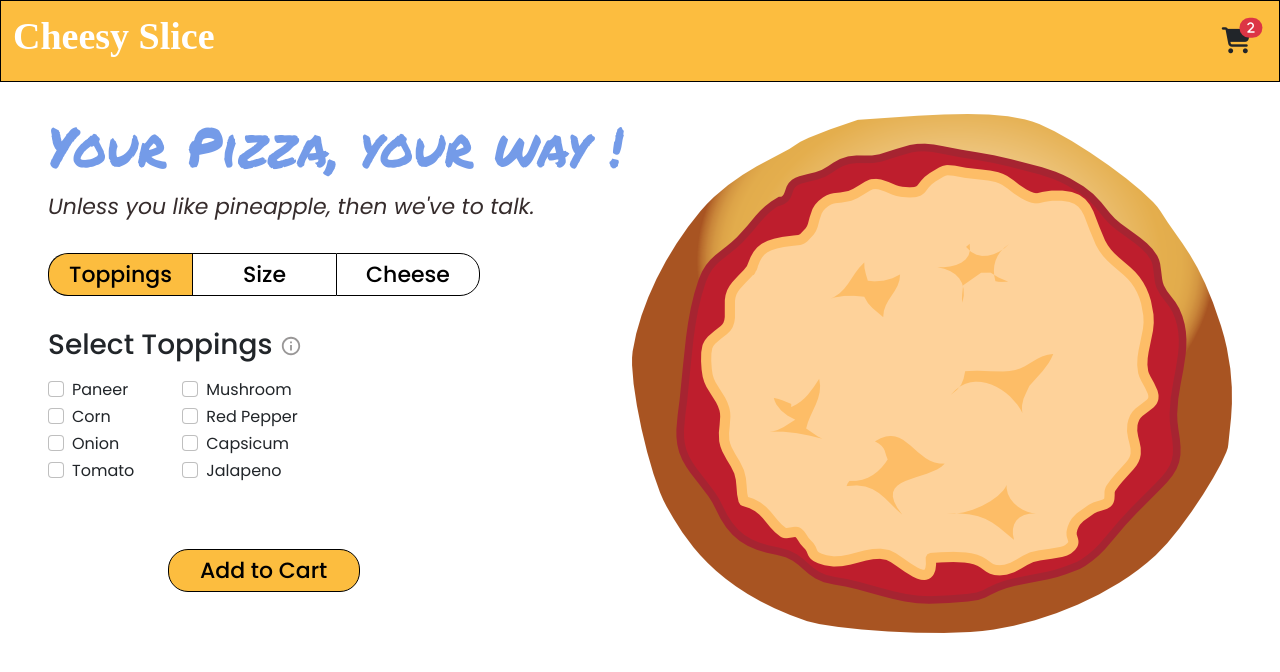
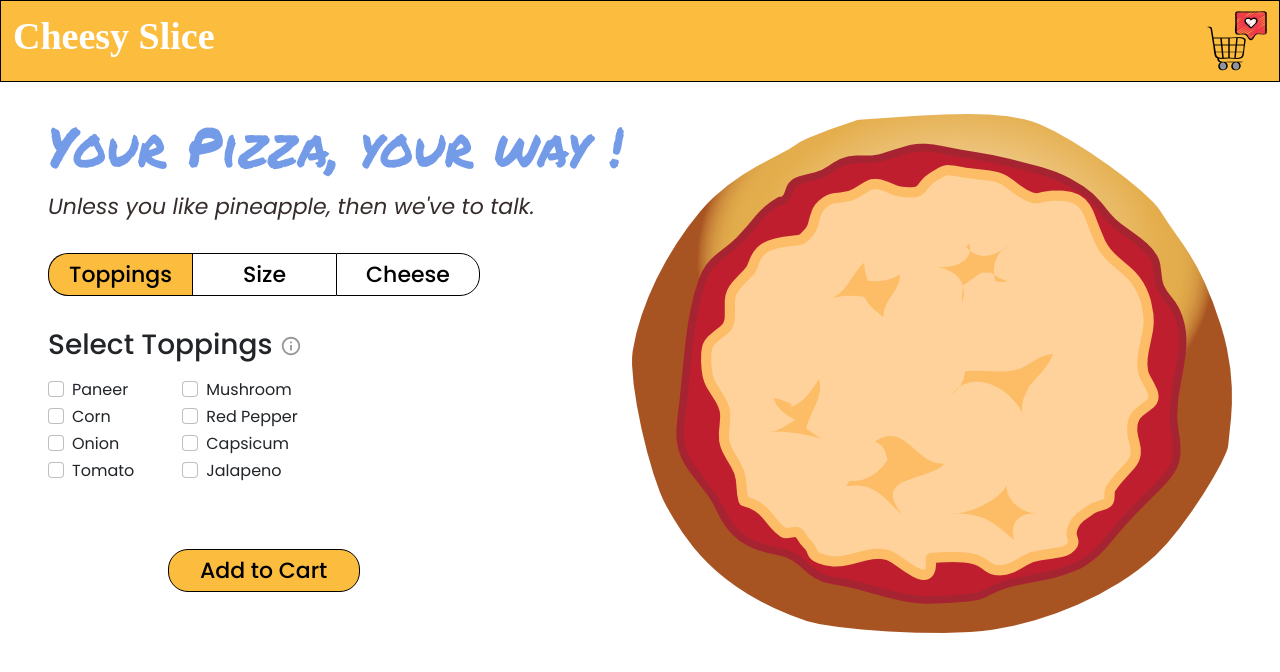
Before and after one commit to eyekavya/BurgerApp-React, a React (Create React App) app: page / in a window 1280 px wide. Shown: the top 672 px of the page. Built offline with nearby package versions, Linux system fonts and the light colour scheme; a web font is replaced by a local one.

Commit message:
modified cart icon

```diff
--- a/src/components/Navbar/Navbar.js
+++ b/src/components/Navbar/Navbar.js
@@ -1,11 +1,13 @@
 import React from "react";
 import { StyledNavbar } from "./StyledNavbar";
 import { useNavigate } from "react-router-dom";
+import cart from "../../images/cart.png";
 
 function Navbar() {
   const navigate = useNavigate();
 
   const handleRouting = (route) => {
+    console.log("shivam");
     navigate(route);
   };
 
@@ -21,14 +23,20 @@ function Navbar() {
               Cheesy Slice
             </h2>
             <div>
-              <i
+              {/* <i
                 className="fa-solid fa-cart-shopping cart position-relative"
                 onClick={() => handleRouting("/cart")}
               >
                 <span class="position-absolute top-0 start-100 translate-middle badge rounded-pill bg-danger">
                   2
                 </span>
-              </i>
+              </i> */}
+              <img
+                src={cart}
+                alt="cart"
+                onClick={() => handleRouting("/cart")}
+                className="cart"
+              />
             </div>
           </div>
         </nav>
--- a/src/components/Navbar/StyledNavbar.js
+++ b/src/components/Navbar/StyledNavbar.js
@@ -15,7 +15,7 @@ export const StyledNavbar = styled.section`
 
   .cart {
     font-size: 26px;
-    margin: 1rem;
+    /* margin: 1rem; */
     cursor: pointer;
   }
 
```
Also changed, not shown: src/images/cart.png (added).
